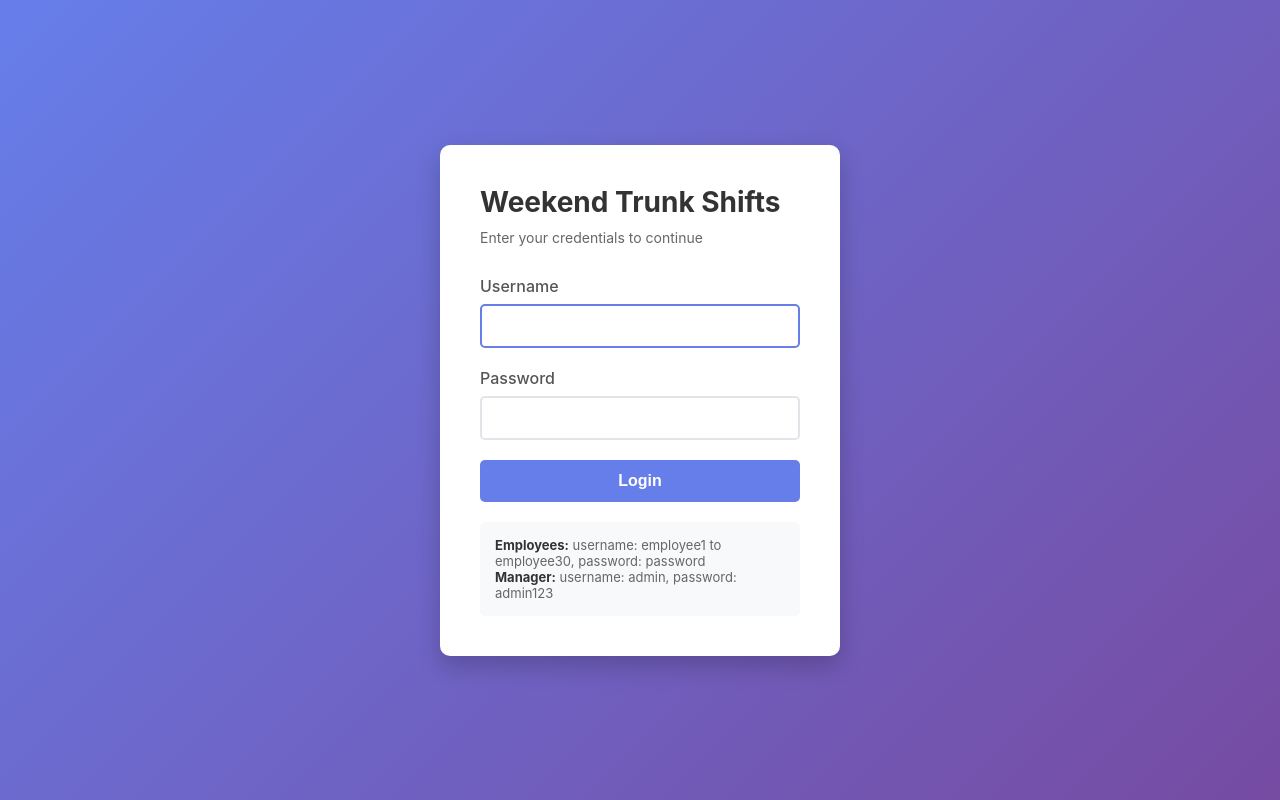
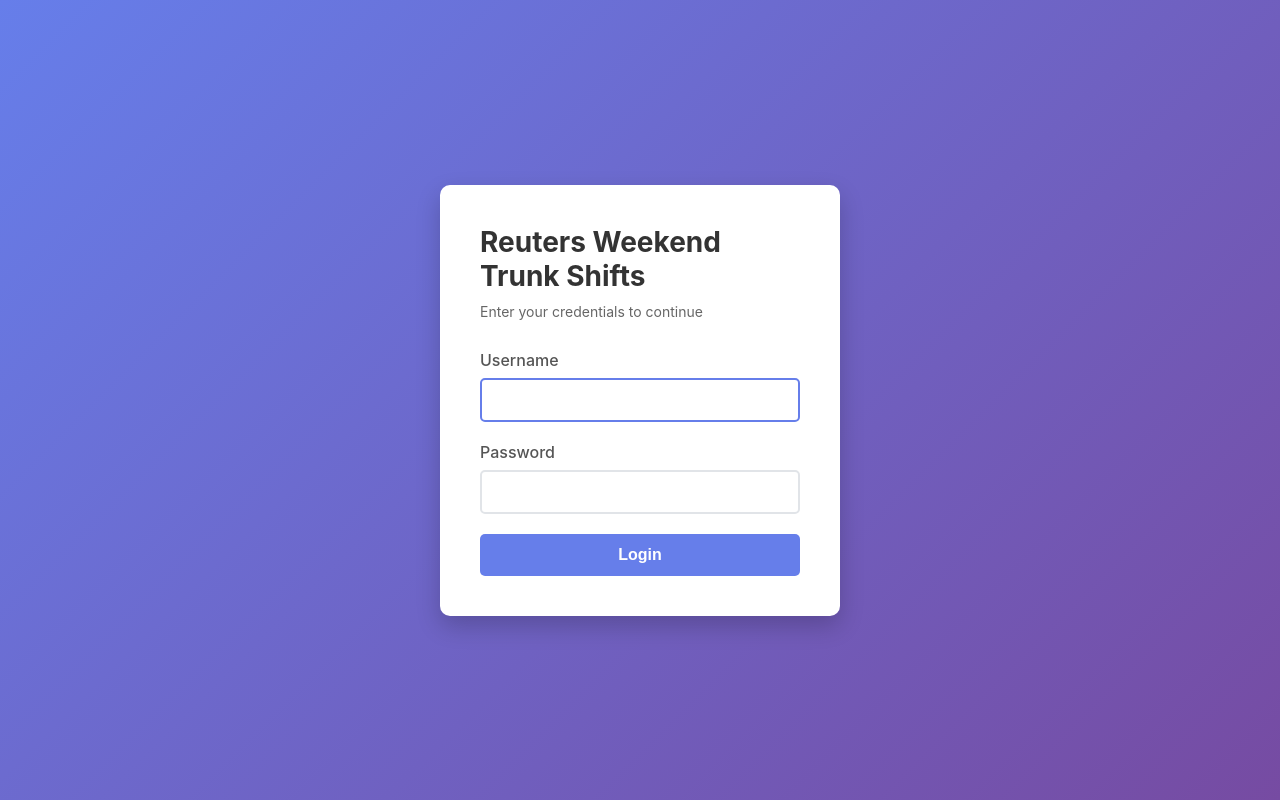
Before and after one commit to AndySullivanTR/weekend_trunk, a Flask app: page /login in a window 1280 px wide. Run offline with Flask 3, Linux system fonts and the light colour scheme.

Commit message:
Add Reuters brand, update button text, fix template path

```diff
--- a/app.py
+++ b/app.py
@@ -10,13 +10,9 @@
 BASE_DIR = os.path.dirname(os.path.abspath(__file__))
 PARENT_DIR = os.path.dirname(BASE_DIR)
 
-# Look for templates in parent directory first, then current directory
-if os.path.exists(os.path.join(PARENT_DIR, 'templates')):
-    template_folder = os.path.join(PARENT_DIR, 'templates')
-else:
-    template_folder = os.path.join(BASE_DIR, 'templates')
+template_folder = os.path.join(BASE_DIR, 'templates')
+app = Flask(__name__, template_folder=template_folder)
 
-app = Flask(__name__, template_folder=template_folder)
 # Fixed secret key for session persistence across restarts
 app.secret_key = 'weekend-trunk-shifts-secret-key-2025'
 
--- a/templates/login.html
+++ b/templates/login.html
@@ -3,7 +3,7 @@
 <head>
     <meta charset="UTF-8">
     <meta name="viewport" content="width=device-width, initial-scale=1.0">
-    <title>Weekend Trunk Shifts - Login</title>
+    <title>Reuters Weekend Trunk Shifts - Login</title>
     <style>
         * {
             margin: 0;
@@ -117,7 +117,7 @@
 </head>
 <body>
     <div class="login-container">
-        <h1>Weekend Trunk Shifts</h1>
+        <h1>Reuters Weekend Trunk Shifts</h1>
         <p class="subtitle">Enter your credentials to continue</p>
 
         <div id="error" class="error"></div>
@@ -136,10 +136,7 @@
             <button type="submit" id="submitBtn">Login</button>
         </form>
 
-        <div class="credentials-hint">
-            <strong>Employees:</strong> username: employee1 to employee30, password: password<br>
-            <strong>Manager:</strong> username: admin, password: admin123
-        </div>
+
     </div>
 
     <script>
--- a/templates/manager_dashboard.html
+++ b/templates/manager_dashboard.html
@@ -322,7 +322,7 @@
             <div class="action-buttons">
                 <button class="btn btn-success" onclick="allocateShifts()"
                         {% if submitted_count < total_employees %}disabled{% endif %}>
-                    Run Allocation Algorithm
+                    Assign Shifts
                 </button>
                 <button class="btn btn-warning" onclick="lockPreferences()">
                     {% if settings.is_locked %}Unlock{% else %}Lock{% endif %} Preferences
@@ -331,7 +331,7 @@
                     Download Backup (JSON)
                 </button>
                 <button class="btn btn-primary" onclick="exportExcel()">
-                    Export to Excel
+                    Download Schedule
                 </button>
                 <button class="btn btn-warning" onclick="populateTestData()">
                     🧪 Populate Test Data
```
